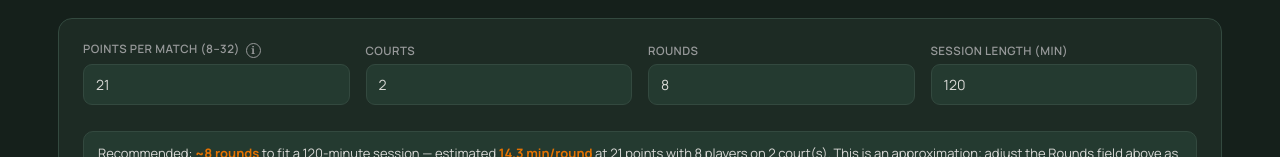
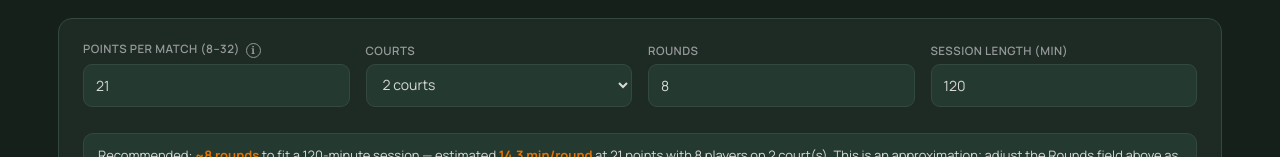
Before and after one commit to lebensvoll/thu-americano, a plain HTML site: page index.html in a window 1280 px wide. Shown: the part 790-947 px from the top of the page. Drawn offline with Linux system fonts and the light colour scheme.

Commit message:
Add files via upload

```diff
--- a/index.html
+++ b/index.html
@@ -452,6 +452,8 @@
     border:1px solid var(--border); border-radius:9px; padding:10px 12px; font-size:14px; width:100%;
   }
   input:focus, select:focus{outline:none; border-color:var(--accent);}
+  /* setup fields: number boxes and dropdowns share one height so a row lines up */
+  .field select, .field input:not([type=checkbox]){box-sizing:border-box; height:43px;}
   button{
     font-family:'Manrope',-apple-system,BlinkMacSystemFont,sans-serif; border:none; border-radius:9px; padding:11px 18px;
     font-size:13.5px; font-weight:700; letter-spacing:0; text-transform:none; cursor:pointer;
@@ -813,6 +815,7 @@
     button{padding:12px 16px; font-size:13px;}
     button.small{padding:10px 14px; font-size:12px;}
     input,select{font-size:16px; padding:12px 12px;} /* 16px avoids iOS auto-zoom on focus */
+    .field select, .field input:not([type=checkbox]){height:46px;}
     .score-input{width:56px; padding:10px 4px; font-size:16px;}
     .lb-row{padding:9px 8px;}
     .lb-stats{min-width:auto;}
@@ -1713,7 +1716,7 @@ ${rrSetupHtml()}
           </div>
           <div class="field">
             <label>Courts</label>
-            <input id="numCourts" type="number" min="1" max="6" />
+            <select id="numCourts">${courtOptionsHtml()}</select>
           </div>
           <div class="field">
             <label id="roundsLabel">Rounds</label>
@@ -1870,8 +1873,8 @@ ${rrSetupHtml()}
   });
 
   const courtsInp = wrap.querySelector('#numCourts');
-  courtsInp.value = state.numCourts;
-  courtsInp.addEventListener('input', e=>{ state.numCourts = Math.max(1, +e.target.value||1); saveState(); updateRec(); });
+  courtsInp.value = String(Math.min(16, Math.max(1, state.numCourts||1)));
+  courtsInp.addEventListener('change', e=>{ state.numCourts = Math.max(1, Math.min(16, +e.target.value||1)); saveState(); updateRec(); });
 
   const roundsInp = wrap.querySelector('#numRounds');
   roundsInp.value = state.numRounds;
@@ -3678,7 +3681,7 @@ function rrSetupHtml(){
           </div>
           <div class="field">
             <label>Courts</label>
-            <input id="rrCourts" type="number" min="1" max="8" />
+            <select id="rrCourts">${courtOptionsHtml()}</select>
           </div>
           <div class="field">
             <label>Groups</label>
@@ -3804,8 +3807,8 @@ function wireRrSetup(wrap){
   paintMode();
 
   const cInp = wrap.querySelector('#rrCourts');
-  cInp.value = state.numCourts;
-  cInp.addEventListener('input', e=>{ state.numCourts = Math.max(1, Math.min(8, +e.target.value || 1)); saveState(); updatePlan(); });
+  cInp.value = String(Math.min(16, Math.max(1, state.numCourts||1)));
+  cInp.addEventListener('change', e=>{ state.numCourts = Math.max(1, Math.min(16, +e.target.value || 1)); saveState(); updatePlan(); });
 
   const gSel = wrap.querySelector('#rrGroups');
   gSel.value = String(state.rr.groups);
@@ -3821,6 +3824,13 @@ function wireRrSetup(wrap){
   thirdBox.addEventListener('change', e=>{ state.rr.third = e.target.checked; saveState(); });
   paintThird();
   updatePlan();
+}
+
+// Courts picker (both setup cards): a dropdown with 1–16 courts, same look as Groups.
+function courtOptionsHtml(){
+  let h = '';
+  for(let c=1; c<=16; c++) h += `<option value="${c}">${c} court${c===1?'':'s'}</option>`;
+  return h;
 }
 
 function rrStart(){
```
